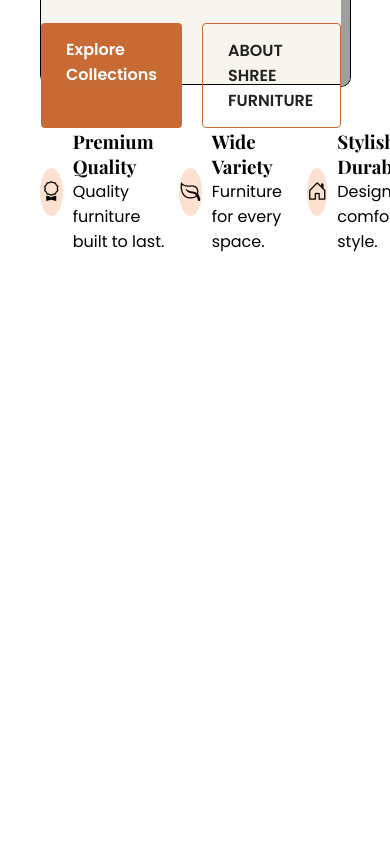
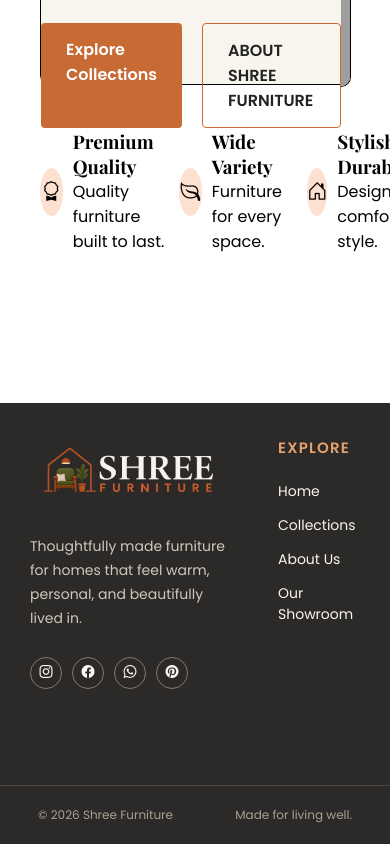
Before and after one commit to bhushank45/shree-furniture, a React (Vite) app: page / in a window 390 px wide. Shown: the part 524-1368 px from the top of the page. Before the commit the page ends 847 px from the top, so only its background shows below. Built offline with nearby package versions, Linux system fonts and the light colour scheme; grey boxes are pictures that could not be loaded.

Commit message:
feat(footer): add branded responsive footer with navigation and newsletter signup

```diff
--- a/src/App.jsx
+++ b/src/App.jsx
@@ -1,12 +1,14 @@
 import { Outlet } from "react-router-dom";
 import "./App.css";
-import Navbar from "./components/Navbar"
+import Navbar from "./components/Navbar";
+import Footer from "./components/Footer";
 function App() {
   return(
     <div>
       <Navbar/>
 
       <Outlet/>
+      <Footer/>
     </div>
   );
 }
--- /dev/null
+++ b/src/components/Footer.css
@@ -0,0 +1,146 @@
+.site-footer {
+  background: #2b2a28;
+  color: #faf7f2;
+  margin-top: 80px;
+}
+
+.footer-main {
+  display: grid;
+  grid-template-columns: repeat(4, 1fr);
+  gap: 50px;
+  max-width: 1400px;
+  margin: 0 auto;
+  padding: 30px;
+}
+
+.footer-logo-link {
+  display: inline-block;
+  padding: 9px 13px;
+  margin-bottom: 20px;
+}
+
+.footer-logo {
+  display: block;
+  width: 172px;
+  height: auto;
+}
+
+.footer-intro p,
+.footer-newsletter p,
+.footer-column p {
+  color: #cfc8bb;
+  line-height: 1.7;
+  font-size: 14px;
+}
+
+.footer-intro p {
+  max-width: 260px;
+}
+
+.footer-column,
+.footer-newsletter {
+  display: flex;
+  flex-direction: column;
+  align-items: flex-start;
+}
+
+.footer-column h2,
+.footer-newsletter h2 {
+  color: #e7a16e;
+  font-family: "Poppins", sans-serif;
+  font-size: 15px;
+  font-weight: 600;
+  letter-spacing: 0.08em;
+  margin: 3px 0 22px;
+  text-transform: uppercase;
+}
+
+.footer-column a {
+  color: #faf7f2;
+  font-size: 14px;
+  margin-bottom: 13px;
+  text-decoration: none;
+  transition: color 0.2s ease;
+}
+
+.footer-column a:hover {
+  color: #e7a16e;
+}
+
+.footer-column p {
+  margin-bottom: 16px;
+}
+
+.footer-newsletter p {
+  margin-bottom: 21px;
+  max-width: 265px;
+}
+
+.newsletter-form {
+  display: flex;
+  width: 100%;
+  max-width: 320px;
+  border-bottom: 1px solid #82796c;
+}
+
+.newsletter-form input {
+  background: transparent;
+  border: 0;
+  color: #faf7f2;
+  min-width: 0;
+  outline: 0;
+  padding: 12px 4px 12px 0;
+  width: 100%;
+}
+
+.newsletter-form input::placeholder {
+  color: #aaa092;
+}
+
+.newsletter-form button {
+  background: transparent;
+  border: 0;
+  color: #e7a16e;
+  cursor: pointer;
+  font: inherit;
+  font-weight: 600;
+  padding: 0 0 0 14px;
+}
+
+.footer-socials {
+  display: flex;
+  gap: 10px;
+  margin-top: 26px;
+}
+
+.footer-socials a {
+  align-items: center;
+  border: 1px solid #82796c;
+  border-radius: 50%;
+  color: #faf7f2;
+  display: flex;
+  font-size: 13px;
+  height: 30px;
+  justify-content: center;
+  text-decoration: none;
+  transition:
+    background 0.2s ease,
+    border-color 0.2s ease;
+  width: 30px;
+}
+
+.footer-socials a:hover {
+  background: #c86a34;
+  border-color: #c86a34;
+}
+
+.footer-bottom {
+  border-top: 1px solid #4b4843;
+  color: #aaa092;
+  display: flex;
+  font-size: 12px;
+  justify-content: space-between;
+  margin: 0 auto;
+  max-width: 1280px;
+  padding: 20px 38px;
+}
--- /dev/null
+++ b/src/components/Footer.jsx
@@ -0,0 +1,79 @@
+import { Link } from "react-router-dom";
+import logo from "../assets/shree-furniture-logo(white).png";
+import "./Footer.css";
+
+function Footer() {
+  return (
+    <footer className="site-footer">
+      <div className="footer-main">
+        <div className="footer-intro">
+          <Link to="/" className="footer-logo-link">
+            <img src={logo} alt="Shree Furniture" className="footer-logo" />
+          </Link>
+          <p>
+            Thoughtfully made furniture for homes that feel warm, personal, and
+            beautifully lived in.
+          </p>
+          <div className="footer-socials">
+            <a href="https://instagram.com">
+              <i class="bi bi-instagram"></i>
+            </a>
+            <a href="https://facebook.com">
+              <i class="bi bi-facebook"></i>
+            </a>
+            <a href="https://pinterest.com">
+              <i class="bi bi-whatsapp"></i>
+            </a>
+            <a href="https://pinterest.com">
+              <i class="bi bi-pinterest"></i>
+            </a>
+          </div>
+        </div>
+
+        <div className="footer-column">
+          <h2>Explore</h2>
+          <Link to="/">Home</Link>
+          <Link to="/collections">Collections</Link>
+          <Link to="/aboutus">About Us</Link>
+          <Link to="/ourshowroom">Our Showroom</Link>
+        </div>
+
+        <div className="footer-column">
+          <h2>Visit Us</h2>
+          <p>
+            12, Furniture Market
+            <br />
+            Mumbai, Maharashtra 421503
+          </p>
+          <a href="tel:+917385116654">+91 73851 16654</a>
+          <a href="mailto:info@shreefurniture.in">info@shreefurniture.in</a>
+        </div>
+
+        <div className="footer-newsletter">
+          <h2>Stay in the know</h2>
+          <p>
+            New collections, thoughtful spaces, and stories from our workshop.
+          </p>
+          <form className="newsletter-form">
+            <input
+              id="footer-email"
+              type="email"
+              placeholder="Your email address"
+              required
+            />
+            <button type="submit" aria-label="Subscribe to newsletter">
+              Join
+            </button>
+          </form>
+        </div>
+      </div>
+
+      <div className="footer-bottom">
+        <span>© {new Date().getFullYear()} Shree Furniture</span>
+        <span>Made for living well.</span>
+      </div>
+    </footer>
+  );
+}
+
+export default Footer;
```
Also changed, not shown: src/components/Navbar.jsx (+5 -3 lines), src/assets/shree-furniture-logo(white).png (added).
